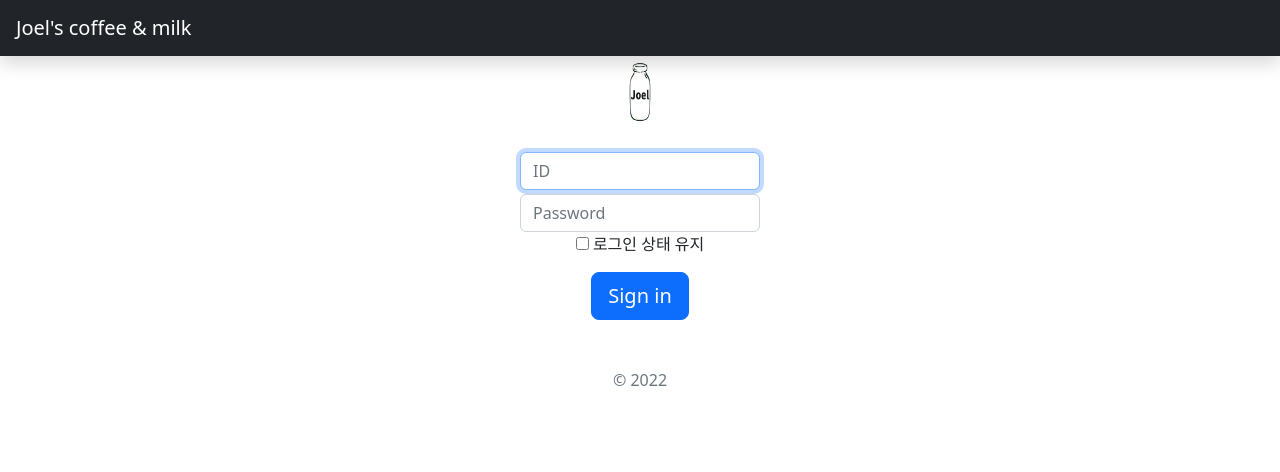
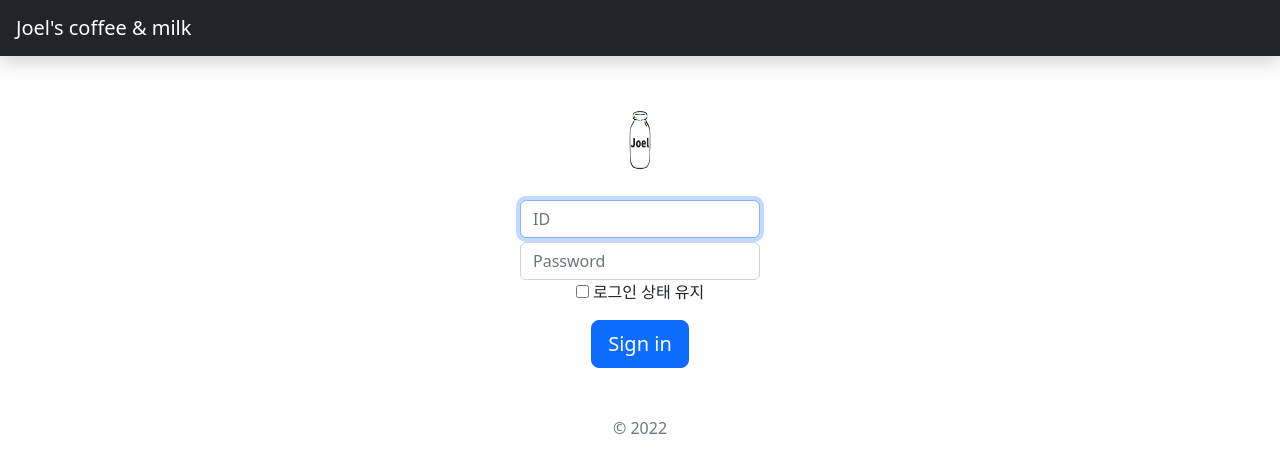
Before and after one commit to WooHCode/joeladminPage, a Vue app: page /login in a window 1280 px wide. Shown: the top 472 px of the page. Built offline with nearby package versions, Linux system fonts and the light colour scheme.

Commit message:
login 페이지 조정

```diff
--- a/src/pages/Login.vue
+++ b/src/pages/Login.vue
@@ -1,5 +1,5 @@
 <template>
-  <div class="text-center">
+  <div class="text-center mt-5">
     <div class="form-signin">
       <img class="mb-4" src="Joelfab.png" alt="" width="72" height="72">
       <div class="d-flex justify-content-center">
```
